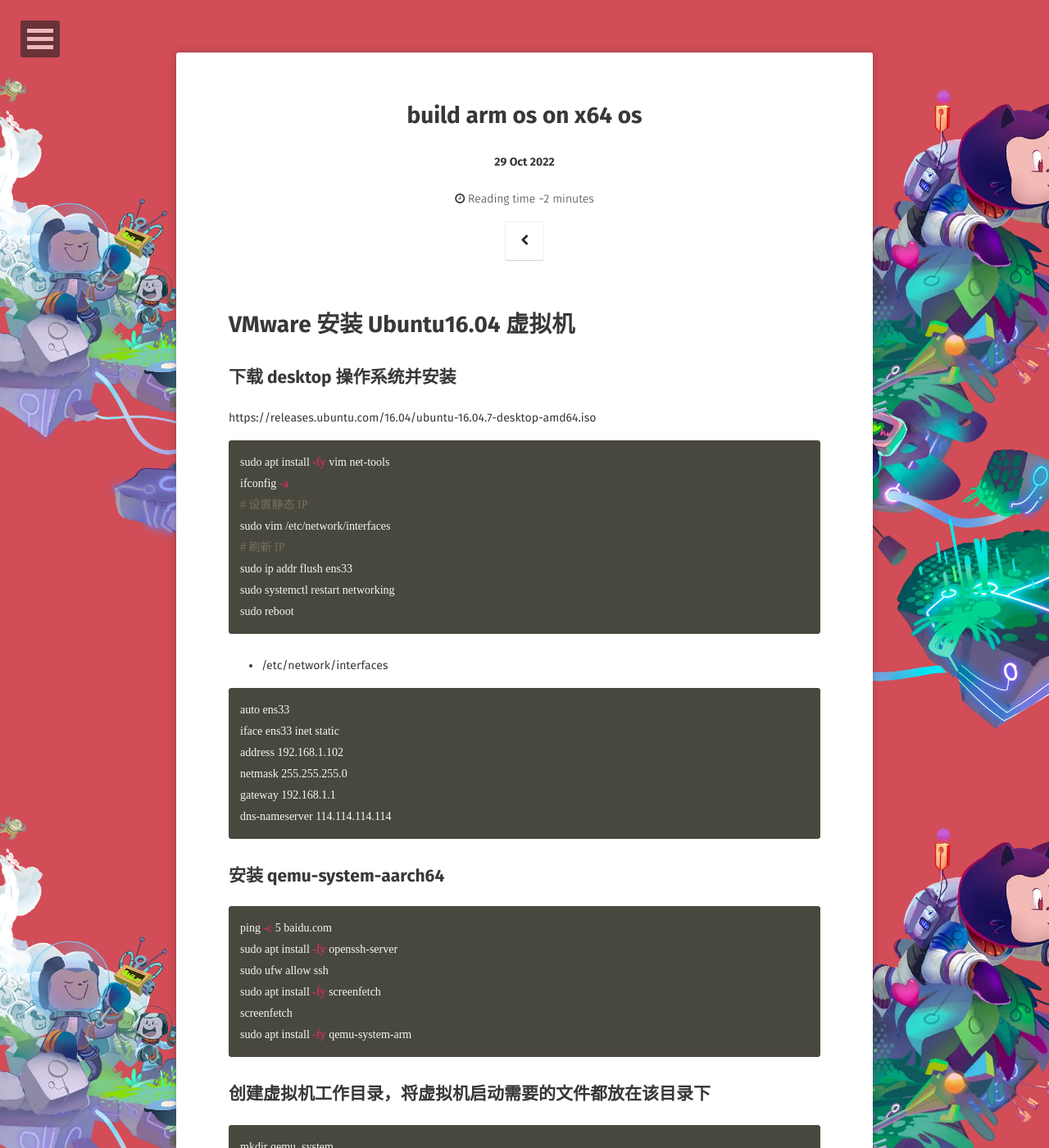
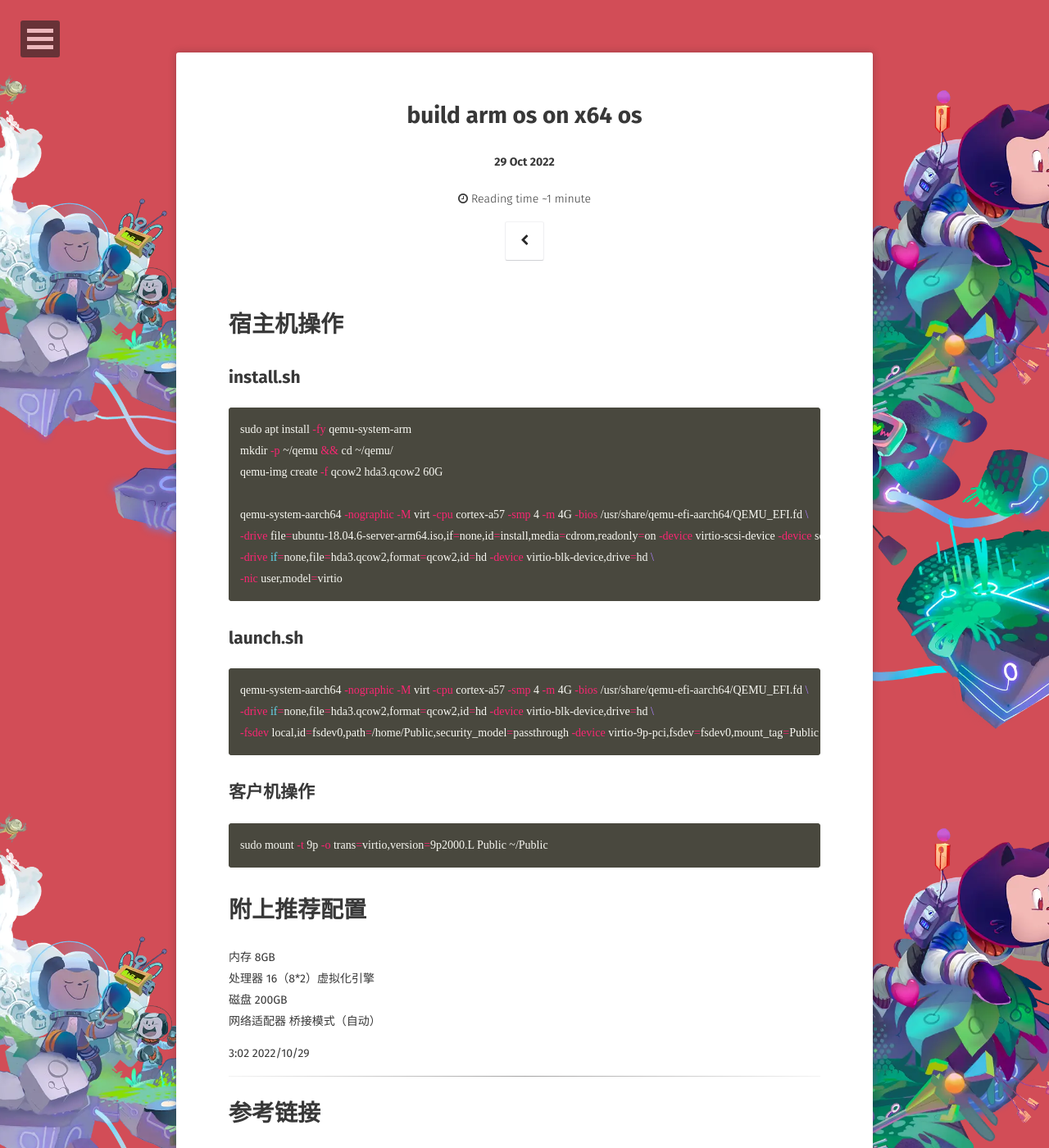
Before and after one commit to WebPavel/WebPavel.github.io, a Jekyll site: the page built from _posts/2022-10-29-x64虚拟机安装arm操作系统.md, in a window 1280 px wide and 1400 px high. Shown: the whole window at 82% size. Built offline with Jekyll 4.4.1, drawn with Linux system fonts in a browser that asks for light colours; some web fonts are replaced; some of the changed text lies outside the part shown.

Commit message:
Update 2022-10-29-x64虚拟机安装arm操作系统.md

````diff
--- a/_posts/2022-10-29-x64虚拟机安装arm操作系统.md
+++ b/_posts/2022-10-29-x64虚拟机安装arm操作系统.md
@@ -11,164 +11,34 @@ tags:
 comments: false
 ---
 
+# 宿主机操作
 
-# VMware 安装 Ubuntu16.04 虚拟机
-
-## 下载 desktop 操作系统并安装
-
-https://releases.ubuntu.com/16.04/ubuntu-16.04.7-desktop-amd64.iso
+## install.sh
 
 ```shell
-sudo apt install -fy vim net-tools
-ifconfig -a
-# 设置静态 IP
-sudo vim /etc/network/interfaces
-# 刷新 IP
-sudo ip addr flush ens33
-sudo systemctl restart networking
-sudo reboot
+sudo apt install -fy qemu-system-arm
+mkdir -p ~/qemu && cd ~/qemu/
+qemu-img create -f qcow2 hda3.qcow2 60G
+
+qemu-system-aarch64 -nographic -M virt -cpu cortex-a57 -smp 4 -m 4G -bios /usr/share/qemu-efi-aarch64/QEMU_EFI.fd \
+-drive file=ubuntu-18.04.6-server-arm64.iso,if=none,id=install,media=cdrom,readonly=on -device virtio-scsi-device -device scsi-cd,drive=install \
+-drive if=none,file=hda3.qcow2,format=qcow2,id=hd -device virtio-blk-device,drive=hd \
+-nic user,model=virtio
 ```
 
-- /etc/network/interfaces
+## launch.sh
 
-```
-auto ens33
-iface ens33 inet static
-address 192.168.1.102
-netmask 255.255.255.0
-gateway 192.168.1.1
-dns-nameserver 114.114.114.114
+```shell
+qemu-system-aarch64 -nographic -M virt -cpu cortex-a57 -smp 4 -m 4G -bios /usr/share/qemu-efi-aarch64/QEMU_EFI.fd \
+-drive if=none,file=hda3.qcow2,format=qcow2,id=hd -device virtio-blk-device,drive=hd \
+-fsdev local,id=fsdev0,path=/home/Public,security_model=passthrough -device virtio-9p-pci,fsdev=fsdev0,mount_tag=Public
 ```
 
-## 安装 qemu-system-aarch64
+## 客户机操作
 
 ```shell
-ping -c 5 baidu.com
-sudo apt install -fy openssh-server
-sudo ufw allow ssh
-sudo apt install -fy screenfetch
-screenfetch
-sudo apt install -fy qemu-system-arm
+sudo mount -t 9p -o trans=virtio,version=9p2000.L Public ~/Public
 ```
-
-## 创建虚拟机工作目录，将虚拟机启动需要的文件都放在该目录下
-
-```shell
-mkdir qemu_system
-cd qemu_system
-```
-
-## 创建虚拟硬盘
-
-```shell
-qemu-img create -f qcow2 ubuntu16.04-arm64.img 80g
-```
-
-## 下载 UEFI 固件
-
-下载地址：http://releases.linaro.org/components/kernel/uefi-linaro/16.02/release/qemu64/QEMU_EFI.fd
-
-## 下载 arm 操作系统
-
-http://cdimage.ubuntu.com/releases/16.04/release/ubuntu-16.04.7-server-arm64.iso
-
-## 虚拟机创建
-
-```shell
-qemu-system-aarch64 -m 2048 -cpu cortex-a57 -smp 2 -M virt -bios QEMU_EFI.fd -nographic -drive if=none,file=ubuntu-16.04.7-server-arm64.iso,id=cdrom,media=cdrom -device virtio-scsi-device -device scsi-cd,drive=cdrom -drive if=none,file=ubuntu16.04-arm64.img,id=hd0 -device virtio-blk-device,drive=hd0
-```
-
-## 设置桥接网络
-
-```shell
-sudo apt install -fy bridge-utils
-sudo apt install -fy uml-utilities
-sudo vim /etc/network/interfaces
-sudo mv /etc/qemu-ifup /etc/qemu-ifup.bak
-sudo vim /etc/qemu-ifup
-sudo chmod +x /etc/qemu-ifup
-sudo mv /etc/qemu-ifdown /etc/qemu-ifdown.bak
-sudo vim /etc/qemu-ifdown
-sudo chmod +x /etc/qemu-ifdown
-```
-
-- /etc/network/interfaces
-
-```
-auto br0
-iface br0 inet static
-bridge_ports ens33
-bridge_stp off
-bridge_fd 0
-bridge_maxwait 0
-address 192.168.1.102
-netmask 255.255.255.0
-gateway 192.168.1.1
-dns-nameserver 114.114.114.114
-```
-
-- /etc/qemu-ifup
-
-```
-#!/bin/sh
-switch=br0
-echo sudo tunctl -u $(id -un) -t $1
-sudo tunctl -u $(id -un) -t $1
-echo sudo ifconfig $1 0.0.0.0 promisc up
-sudo ifconfig $1 0.0.0.0 promisc up
-echo sudo brctl addif ${switch} $1
-sudo brctl addif ${switch} $1
-echo brctl show
-brctl show
-# sudo ifconfig ${switch} 192.168.1.102
-```
-
-- /etc/qemu-ifdown
-
-```
-#!/bin/sh
-switch=br0
-echo sudo brctl delif ${switch} $1
-sudo brctl delif ${switch} $1
-echo sudo tunctl -d $1
-sudo tunctl -d $1
-echo brctl show
-brctl show
-```
-
-## 创建启动脚本
-
-在 qemu_system 目录下新建 run.sh 文件
-
-```shell
-qemu-system-aarch64 -m 2048 -cpu cortex-a57 -smp 2 -M virt -bios QEMU_EFI.fd -nographic -device virtio-scsi-device -drive if=none,file=ubuntu16.04-arm64.img,id=hd0 -device virtio-blk-device,drive=hd0 -netdev type=tap,id=net0 -device virtio-net-device,netdev=net0
-```
-
-## exit 手动指定 EFI 文件
-
-## 设置 arm 系统静态 IP
-
-```shell
-# 设置静态 IP
-sudo vi /etc/network/interfaces
-auto eth0
-iface eth0 inet static
-address 192.168.1.103
-netmask 255.255.255.0
-gateway 192.168.1.1
-dns-nameserver 114.114.114.114
-# 刷新 IP
-sudo ip addr flush eth0
-sudo systemctl restart networking
-ifconfig -a
-sudo apt update
-sudo apt install -fy openssh-server
-sudo ufw allow ssh
-sudo apt install -fy screenfetch
-screenfetch
-```
-
----
 
 # 附上推荐配置
 
@@ -183,5 +53,5 @@ screenfetch
 
 # 参考链接
 
-https://blog.csdn.net/weixin_51760563/article/details/119935101
-https://blog.csdn.net/whb19881207/article/details/102456179
+- https://blog.csdn.net/weixin_51760563/article/details/119935101
+- https://blog.csdn.net/whb19881207/article/details/102456179
````
